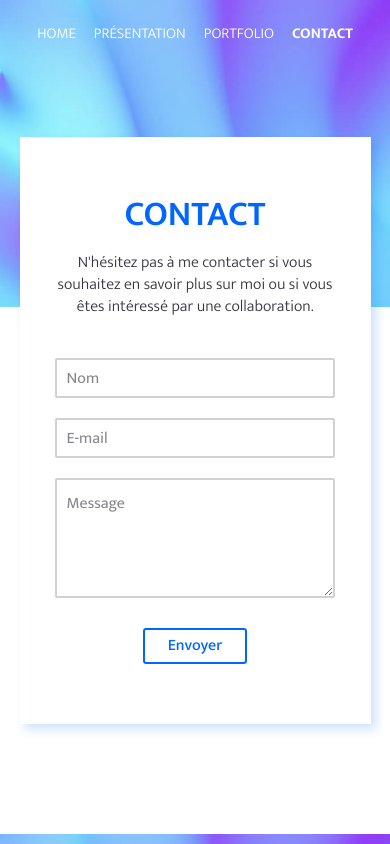
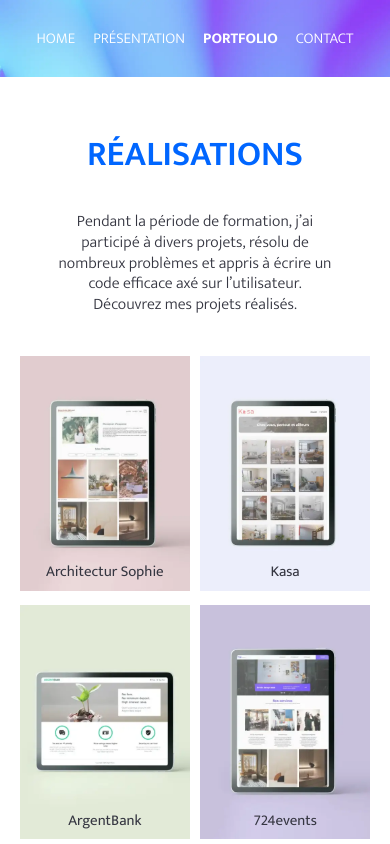
Before and after one commit to yoonju88/Projet12_portfolio, a React (Create React App) app in the folder frontend/: page /#/works in a window 390 px wide. Before the commit this address led to /#/contact. Shown: the top 844 px of the page. Built offline with nearby package versions, Linux system fonts and the light colour scheme.

Commit message:
update responsive style

```diff
--- a/frontend/src/index.css
+++ b/frontend/src/index.css
@@ -92,8 +92,8 @@
 .works_page, .presentation_page {
   display: flex;
   flex-direction: column;
-  padding: 80px 0;
-  gap:80px;
+  padding: 100px 0;
+  gap:100px;
   max-width: 1440px;
 }
 @media screen and (max-width:1024px) {
--- a/frontend/src/pages/presentation.css
+++ b/frontend/src/pages/presentation.css
@@ -28,7 +28,7 @@
     width:100%;
 }
 .presentation_img {
-    padding: 6%;
+    padding: 0 6%;
     width:100%;
     display: flex;
     align-content: center;
--- a/frontend/src/pages/works.css
+++ b/frontend/src/pages/works.css
@@ -5,7 +5,6 @@
     align-items: center;
 }
 .works_links{
-    margin-top: 30px;
     gap: 70px;
     padding:0 20px;
 }
```
